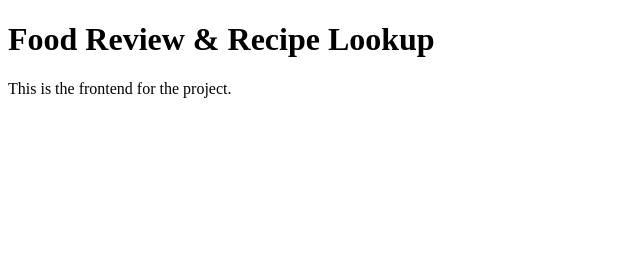
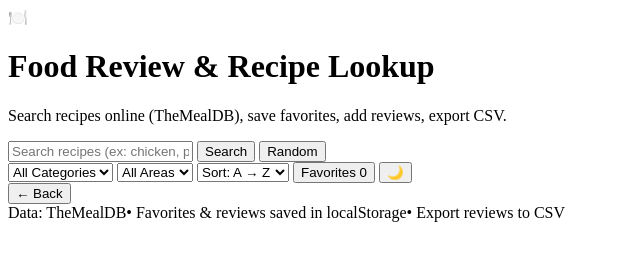
Before and after one commit to spayne1999/food-review-recipe-app, a website: page index.html in a window 1280 px wide. Shown: the whole page, without its empty margins (0-640 px from the left). Drawn offline with Linux system fonts and the light colour scheme.

Commit message:
Refactor index.html for improved structure and content

```diff
--- a/index.html
+++ b/index.html
@@ -1,10 +1,72 @@
 <!DOCTYPE html>
-<html>
+<html lang="en">
 <head>
-  <title>Food Review & Recipe App</title>
+  <meta charset="UTF-8" />
+  <meta name="viewport" content="width=device-width, initial-scale=1.0" />
+  <title>Food Review & Recipe Lookup</title>
+  <link rel="stylesheet" href="styles.css" />
 </head>
 <body>
-  <h1>Food Review & Recipe Lookup</h1>
-  <p>This is the frontend for the project.</p>
+  <header class="topbar">
+    <div class="wrap headerWrap">
+      <div class="brand">
+        <div class="logo" aria-hidden="true">🍽️</div>
+        <div class="brandText">
+          <h1>Food Review & Recipe Lookup</h1>
+          <p class="sub">Search recipes online (TheMealDB), save favorites, add reviews, export CSV.</p>
+        </div>
+      </div>
+
+      <div class="controls">
+        <div class="row">
+          <input type="text" id="searchInput" placeholder="Search recipes (ex: chicken, pasta, tacos)..." autocomplete="off" />
+          <button id="searchBtn">Search</button>
+          <button id="randomBtn" class="alt">Random</button>
+        </div>
+
+        <div class="row filters">
+          <select id="categorySelect" title="Filter by category">
+            <option value="">All Categories</option>
+          </select>
+
+          <select id="areaSelect" title="Filter by cuisine/area">
+            <option value="">All Areas</option>
+          </select>
+
+          <select id="sortSelect" title="Sort search results">
+            <option value="az">Sort: A → Z</option>
+            <option value="za">Sort: Z → A</option>
+          </select>
+
+          <button id="favoritesBtn" class="alt">
+            Favorites <span id="favCount" class="badge">0</span>
+          </button>
+
+          <button id="themeBtn" class="alt" title="Toggle theme">🌙</button>
+        </div>
+      </div>
+    </div>
+  </header>
+
+  <main class="wrap">
+    <div id="toast" class="toast hidden"></div>
+
+    <section id="toolbar" class="toolbar hidden">
+      <button id="backBtn" class="ghost">← Back</button>
+      <div class="toolbarRight">
+        <span id="contextTitle" class="contextTitle"></span>
+      </div>
+    </section>
+
+    <section id="content" class="content"></section>
+  </main>
+
+  <footer class="footer">
+    <span>Data: TheMealDB</span><span>•</span>
+    <span>Favorites & reviews saved in localStorage</span><span>•</span>
+    <span>Export reviews to CSV</span>
+  </footer>
+
+  <script src="script.js"></script>
 </body>
 </html>
```
